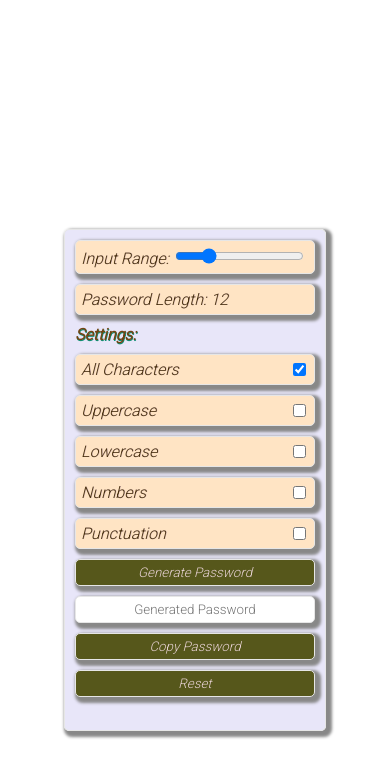
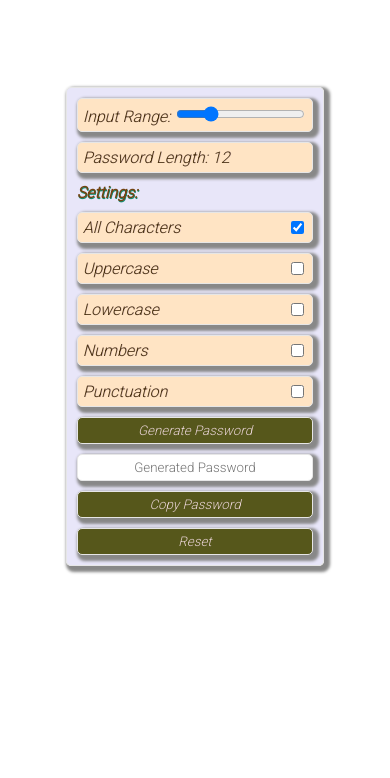
Before and after one commit to asaad227/randompassword, a plain HTML site: page index.html in a window 390 px wide. Drawn offline with Linux system fonts and the light colour scheme; a web font is replaced by a local one.

Commit message:
css size update

```diff
--- a/index.css
+++ b/index.css
@@ -2,7 +2,6 @@
   min-height: 100vh;
   padding: 4rem 0;
   flex: 1;
-  margin-top: 150px;
   border-radius: 5px;
   display: flex;
   flex-direction: column;
@@ -13,8 +12,6 @@
 
 .flex-box{
     display: flex;
-    width: 250px;
-    height: 490px;
     flex-direction: column;
     background-color: #b3acea4d;
     font-style: oblique;
@@ -91,6 +88,6 @@ label:hover{
 
 @media screen and (max-width: 480px) {
   .flexItem{
-    min-height: fit-content;
+    min-height: auto;
   }
 }
```
